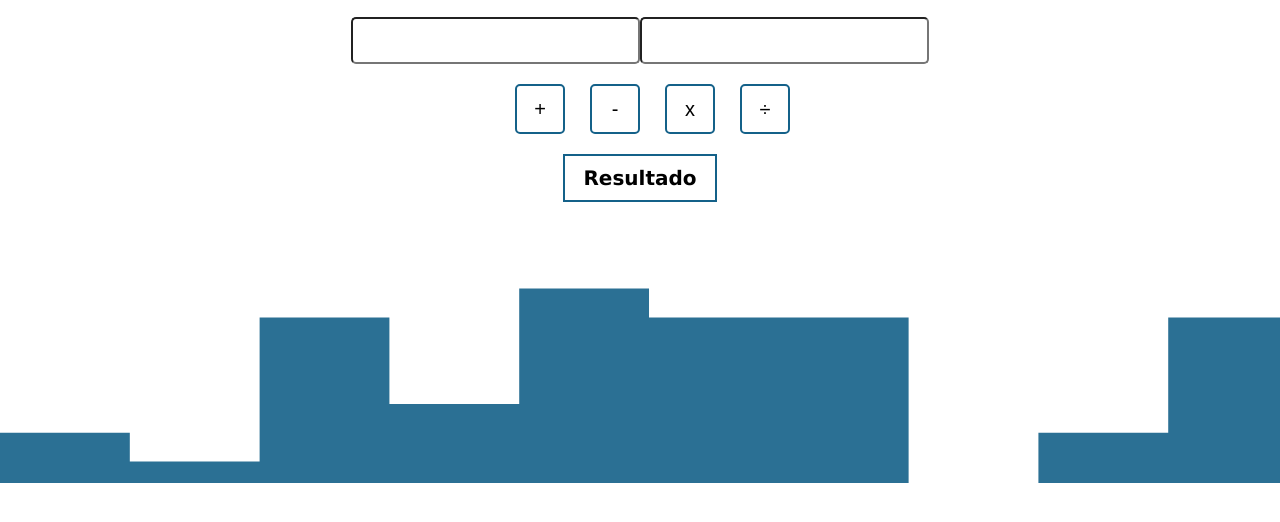
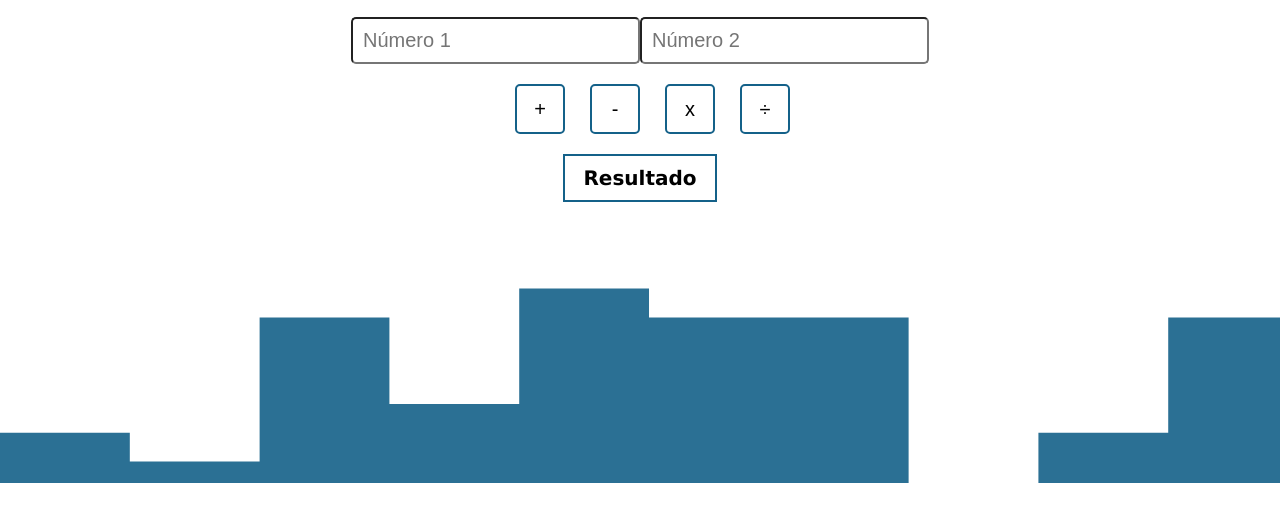
Before and after one commit to Juan-CamiloF/Proyecto-4, a plain HTML site: page index.html in a window 1280 px wide. Shown: the part 206-728 px from the top of the page. Drawn offline with Linux system fonts and the light colour scheme.

Commit message:
Actualización 3.0

```diff
--- a/assets/scripts/scrip.js
+++ b/assets/scripts/scrip.js
@@ -16,7 +16,6 @@ function operacion(op){
             resul.innerText=n1/n2;
             break;
         default:
-            resul.innerText="No resuelto"
-            alert("No tengo tu operación debiste usar un simbolo diferente")
+
     }
 }
--- a/index.html
+++ b/index.html
@@ -13,9 +13,9 @@
         <h1>Calculadora</h1>
         <div class="linea"></div>
         <div class="numeros">
-            <input type="number" name="n1" id="n1">
+            <input type="number" name="n1" id="n1" placeholder="Número 1">
 
-            <input type="number" name="n2" id="n2">
+            <input type="number" name="n2" id="n2" placeholder="Número 2">
         </div>
         <div class="boton">
             <button onclick="operacion('suma')">+</button>
```
